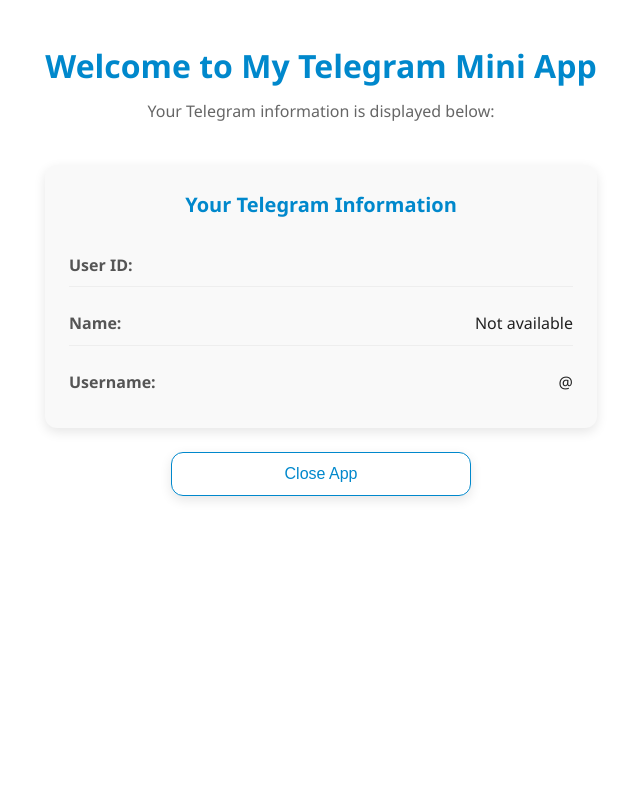
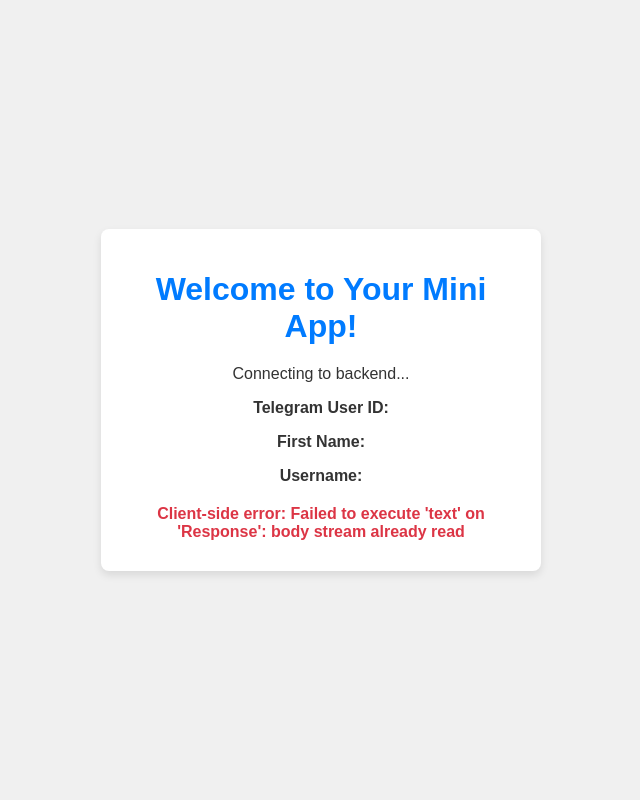
Before and after one commit to RandomLifespan/Webapp, a Python web app: template templates/index.html in a window 1280 px wide. Shown: the whole page, without its empty margins (319-959 px from the left). Run offline with Jinja, Linux system fonts and the light colour scheme; the template is opened without the code that fills it, so the values that code supplies are empty; some libraries are stand-ins or nearby versions.

Commit message:
Update index.html

```diff
--- a/templates/index.html
+++ b/templates/index.html
@@ -3,323 +3,141 @@
 <head>
     <meta charset="UTF-8">
     <meta name="viewport" content="width=device-width, initial-scale=1.0">
-    <title>Telegram Mini App</title>
-    <script src="https://telegram.org/js/telegram-web-app.js"></script>
+    <title>My Telegram Mini App</title>
     <style>
-        :root {
-            --primary-color: #0088cc;
-            --primary-hover: #006699;
-            --text-color: #333;
-            --bg-color: #fff;
-            --card-bg: #f9f9f9;
-            --border-radius: 12px;
-            --box-shadow: 0 4px 12px rgba(0, 0, 0, 0.1);
-            --transition: all 0.3s ease;
-        }
-
-        * {
-            margin: 0;
-            padding: 0;
-            box-sizing: border-box;
-        }
-
         body {
-            font-family: 'Segoe UI', Roboto, -apple-system, sans-serif;
-            line-height: 1.6;
-            color: var(--text-color);
-            background-color: var(--bg-color);
-            padding: 1rem;
-            min-height: 100vh;
+            font-family: sans-serif;
             display: flex;
             flex-direction: column;
+            justify-content: center;
             align-items: center;
+            min-height: 100vh;
+            margin: 0;
+            background-color: #f0f0f0;
+            color: #333;
+            text-align: center;
         }
-
         .container {
-            width: 100%;
-            max-width: 600px;
-            padding: 1.5rem;
-            display: flex;
-            flex-direction: column;
-            gap: 1.5rem;
+            background-color: #fff;
+            padding: 20px;
+            border-radius: 8px;
+            box-shadow: 0 4px 8px rgba(0,0,0,0.1);
+            max-width: 400px;
+            width: 90%;
         }
-
-        header {
-            text-align: center;
-            margin-bottom: 1rem;
+        h1 {
+            color: #007bff;
+            margin-bottom: 20px;
         }
-
-        h1 {
-            font-size: clamp(1.5rem, 4vw, 2rem);
-            margin-bottom: 0.5rem;
-            color: var(--primary-color);
+        p {
+            margin-bottom: 10px;
         }
-
-        p {
-            font-size: 1rem;
-            color: #666;
+        #statusMessage {
+            margin-top: 20px;
+            font-weight: bold;
         }
-
-        .user-info {
-            width: 100%;
-            padding: 1.5rem;
-            border-radius: var(--border-radius);
-            background-color: var(--card-bg);
-            box-shadow: var(--box-shadow);
-            display: flex;
-            flex-direction: column;
-            gap: 1rem;
-            animation: fadeIn 0.5s ease;
+        .loading {
+            color: #6c757d;
         }
-
-        .user-info h2 {
-            font-size: 1.25rem;
-            color: var(--primary-color);
-            text-align: center;
-            margin-bottom: 0.5rem;
+        .success {
+            color: #28a745;
         }
-
-        .info-row {
-            display: flex;
-            justify-content: space-between;
-            padding: 0.5rem 0;
-            border-bottom: 1px solid #eee;
-        }
-
-        .info-row:last-child {
-            border-bottom: none;
-        }
-
-        .info-label {
-            font-weight: 600;
-            color: #555;
-        }
-
-        .info-value {
-            color: #222;
-            text-align: right;
-            max-width: 60%;
-            overflow: hidden;
-            text-overflow: ellipsis;
-        }
-
-        .button-group {
-            display: flex;
-            flex-direction: column;
-            gap: 1rem;
-            width: 100%;
-            max-width: 300px;
-            margin: 0 auto;
-        }
-
-        button {
-            background-color: var(--primary-color);
-            color: white;
-            border: none;
-            padding: 0.75rem 1.5rem;
-            border-radius: var(--border-radius);
-            cursor: pointer;
-            font-size: 1rem;
-            font-weight: 500;
-            transition: var(--transition);
-            width: 100%;
-            box-shadow: var(--box-shadow);
-        }
-
-        button.secondary {
-            background-color: transparent;
-            color: var(--primary-color);
-            border: 1px solid var(--primary-color);
-        }
-
-        @keyframes fadeIn {
-            from { opacity: 0; transform: translateY(10px); }
-            to { opacity: 1; transform: translateY(0); }
-        }
-
-        /* Loading spinner */
-        .spinner {
-            display: inline-block;
-            width: 20px;
-            height: 20px;
-            border: 3px solid rgba(255,255,255,.3);
-            border-radius: 50%;
-            border-top-color: #fff;
-            animation: spin 1s ease-in-out infinite;
-        }
-
-        @keyframes spin {
-            to { transform: rotate(360deg); }
-        }
-
-        /* Responsive adjustments */
-        @media (max-width: 480px) {
-            .container {
-                padding: 1rem;
-            }
-
-            h1 {
-                font-size: 1.75rem;
-            }
-
-            .user-info {
-                padding: 1rem;
-            }
-        }
-
-        /* Dark mode support */
-        @media (prefers-color-scheme: dark) {
-            :root {
-                --text-color: #e1e1e1;
-                --bg-color: #1a1a1a;
-                --card-bg: #2d2d2d;
-            }
-
-            p {
-                color: #aaa;
-            }
-
-            .info-label {
-                color: #bbb;
-            }
-
-            .info-value {
-                color: #f1f1f1;
-            }
-
-            button.secondary {
-                color: #e1e1e1;
-                border-color: #e1e1e1;
-            }
+        .error {
+            color: #dc3545;
         }
     </style>
 </head>
 <body>
     <div class="container">
-        <header>
-            <h1>Welcome to My Telegram Mini App</h1>
-            <p>Your Telegram information is displayed below:</p>
-        </header>
-
-        <div id="user-info" class="user-info">
-            <h2>Your Telegram Information</h2>
-            <div class="info-row">
-                <span class="info-label">User ID:</span>
-                <span id="user-id" class="info-value">Loading...</span>
+        <h1>Welcome to Your Mini App!</h1>
+        <p>Connecting to backend...</p>
+        <div id="user-info">
+            <p><strong>Telegram User ID:</strong> <span id="userId">Loading...</span></p>
+            <p><strong>First Name:</strong> <span id="firstName">Loading...</span></p>
+            <p><strong>Username:</strong> <span id="username">Loading...</span></p>
         </div>
-            <div class="info-row">
-                <span class="info-label">Name:</span>
-                <span id="user-name" class="info-value">Loading...</span>
-            </div>
-            <div class="info-row">
-                <span class="info-label">Username:</span>
-                <span id="username" class="info-value">Loading...</span>
-            </div>
+        <p id="statusMessage" class="loading">Sending user data...</p>
     </div>
 
-        <div class="button-group">
-            <button id="close-btn" class="secondary">Close App</button>
-        </div>
-    </div>
+    <script src="https://telegram.org/js/telegram-web-app.js"></script>
+    <script>
+        const userIdSpan = document.getElementById('userId');
+        const firstNameSpan = document.getElementById('firstName');
+        const usernameSpan = document.getElementById('username');
+        const statusMessage = document.getElementById('statusMessage');
 
-    <script>
-        // Initialize Telegram WebApp
-        const tg = window.Telegram.WebApp;
+        // Check if Telegram Web App is ready and available
+        if (Telegram && Telegram.WebApp) {
+            Telegram.WebApp.ready();
+            Telegram.WebApp.expand(); // Optional: expand the mini app to full screen
 
-        // Expand the Mini App to full view
-        tg.expand();
+            const initData = Telegram.WebApp.initData;
+            const user = Telegram.WebApp.initDataUnsafe.user; // Parsed user object
 
-        // Set theme colors based on Telegram's theme
-        const setTheme = () => {
-            document.documentElement.style.setProperty(
-                '--primary-color',
-                tg.themeParams.button_color || '#0088cc'
-            );
-            document.documentElement.style.setProperty(
-                '--bg-color',
-                tg.themeParams.bg_color || '#ffffff'
-            );
-            document.documentElement.style.setProperty(
-                '--text-color',
-                tg.themeParams.text_color || '#333333'
-            );
+            if (user) {
+                // Display user info immediately from initDataUnsafe
+                userIdSpan.textContent = user.id || 'N/A';
+                firstNameSpan.textContent = user.first_name || 'N/A';
+                usernameSpan.textContent = user.username || 'N/A';
+
+                // Prepare data to send to your Flask backend
+                // This payload is what your Flask's get_user_info expects in request.json
+                const payload = {
+                    user: user // Sending the user object directly
                 };
 
-        // Set initial theme
-        setTheme();
-
-        // Listen for theme changes
-        tg.onEvent('themeChanged', setTheme);
-
-        // Notify Telegram that WebApp is ready
-        tg.ready();
-
-        // Function to display user info
-        function displayUserInfo() {
-            const user = tg.initDataUnsafe.user;
-
-            if (user) {
-                // Display user info immediately
-                document.getElementById('user-id').textContent = user.id || 'Not available';
-                document.getElementById('user-name').textContent =
-                    `${user.first_name || ''} ${user.last_name || ''}`.trim() || 'Not available';
-                document.getElementById('username').textContent = user.username ? `@${user.username}` : 'Not set';
-
-                // Send data to backend with Telegram initData
-                sendToBackend(user, tg.initData);
-            } else {
-                document.getElementById('user-id').textContent = 'Not available';
-                document.getElementById('user-name').textContent = 'Please open in Telegram';
-                document.getElementById('username').textContent = 'Not available';
-            }
-        }
-
-        // Function to send data to backend
-        function sendToBackend(user, initData) {
+                // Send data to your Flask backend
                 fetch('/get_user_info', {
                     method: 'POST',
                     headers: {
                         'Content-Type': 'application/json',
-                    'X-Telegram-Init-Data': initData, // Crucial: Send the initData
-                    // The X-Telegram-Hash header is no longer needed separately
-                    // as the hash is part of initData itself for server-side validation.
+                        // THIS IS THE CRITICAL HEADER!
+                        'X-Telegram-Init-Data': initData // Send the raw initData from Telegram
                     },
-                body: JSON.stringify({ user })
+                    body: JSON.stringify(payload)
                 })
                 .then(response => {
                     if (!response.ok) {
-                    // Check for specific error status if needed
-                    if (response.status === 401) {
-                        console.error('Authentication Error: Unauthorized access to backend.');
-                    }
-                    throw new Error(`Network response was not ok: ${response.statusText}`);
+                        // If the response is not OK (e.g., 401, 500), read error details
+                        return response.json().then(errorData => {
+                            throw new Error(errorData.error || `HTTP error! Status: ${response.status}`);
+                        }).catch(() => {
+                            // If response is not JSON, try to read as text (e.g., HTML error page)
+                            return response.text().then(text => {
+                                throw new Error(`HTTP error! Status: ${response.status}. Raw response: ${text.substring(0, 200)}...`);
+                            });
+                        });
                     }
                     return response.json();
                 })
                 .then(data => {
-                console.log('Data saved to backend:', data);
+                    if (data.status === 'success') {
+                        statusMessage.textContent = 'User data sent and processed successfully!';
+                        statusMessage.className = 'success';
+                        console.log('Backend response:', data);
+                        // You can update UI further or navigate
+                    } else {
+                        statusMessage.textContent = `Error: ${data.error || 'Unknown error from backend'}`;
+                        statusMessage.className = 'error';
+                        console.error('Backend reported error:', data);
+                    }
                 })
                 .catch(error => {
-                console.error('Error saving to backend:', error);
+                    statusMessage.textContent = `Client-side error: ${error.message}`;
+                    statusMessage.className = 'error';
+                    console.error('Fetch error:', error);
                 });
+
+            } else {
+                statusMessage.textContent = 'Error: Telegram user data not available.';
+                statusMessage.className = 'error';
+                console.error('Telegram.WebApp.initDataUnsafe.user is missing.');
             }
 
-        // Close button handler
-        document.getElementById('close-btn').addEventListener('click', () => {
-            tg.close();
-        });
-
-        // Fallback for non-Telegram browsers
-        if (!window.Telegram || !window.Telegram.WebApp) {
-            document.body.innerHTML = `
-                <div class="container">
-                    <h1>This app only works within Telegram</h1>
-                    <p>Please open this link from a Telegram chat to use the mini app.</p>
-                </div>
-            `;
         } else {
-            // Display user info when page loads
-            displayUserInfo();
+            statusMessage.textContent = 'Telegram Web App environment not detected. Please open this page within Telegram.';
+            statusMessage.className = 'error';
+            console.error('Telegram.WebApp object not found. This page is not running in a Telegram Mini App context.');
         }
     </script>
 </body>
```
Lines whose indentation alone changed are shown as unchanged.
